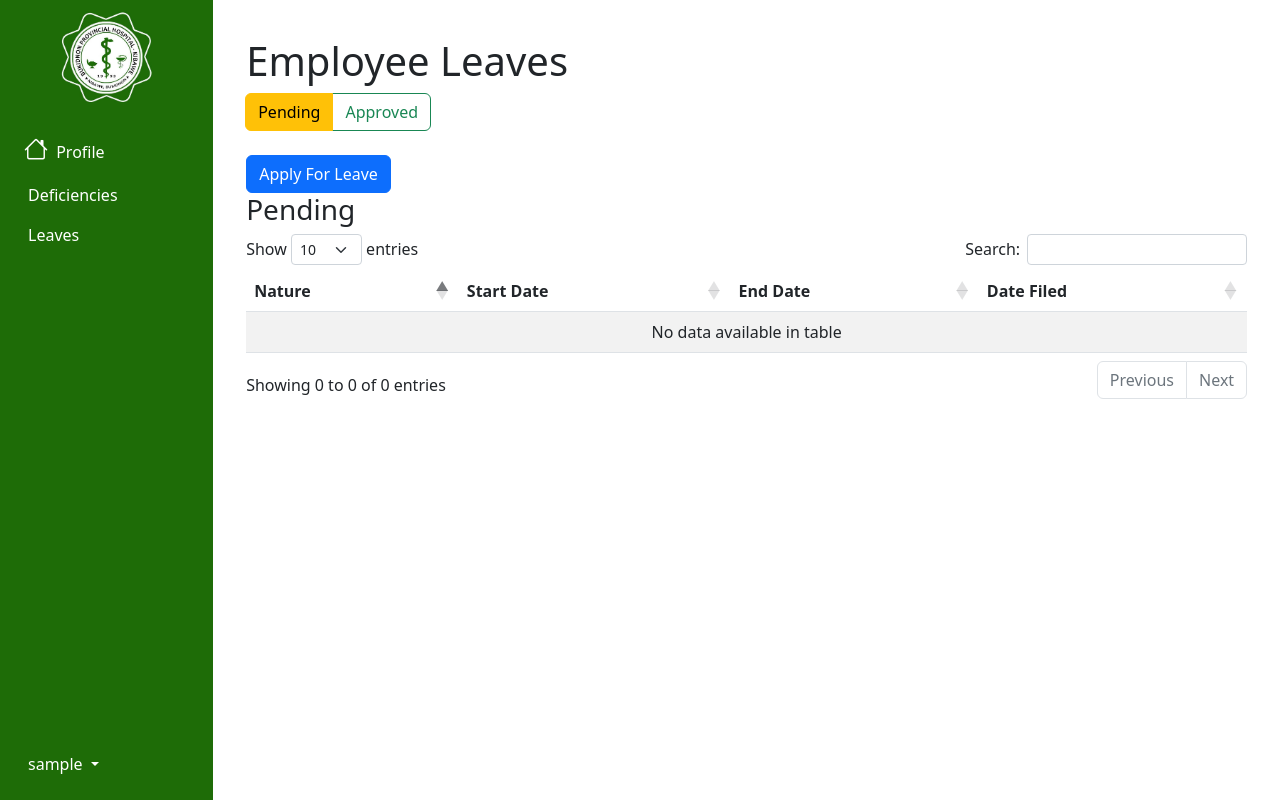
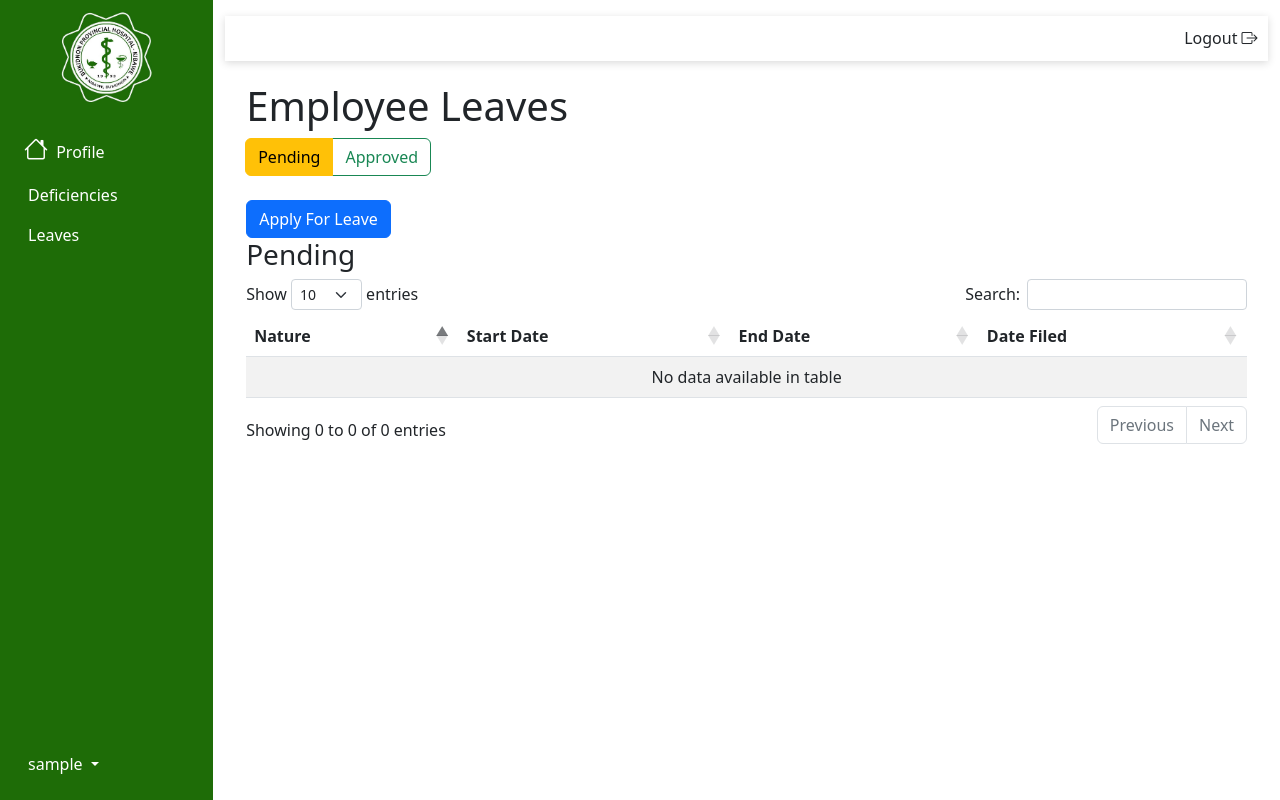
Before and after one commit to patd0tjs/hrltms, a CodeIgniter app: page /hrmis/leaves in a window 1280 px wide. Run offline with CodeIgniter, Linux system fonts and the light colour scheme; a user stored in the database is signed in; data comes from the database, SQL or seed files in the repository; some libraries are stand-ins or nearby versions.

Commit message:
added topbar for logout

```diff
--- a/application/views/components/navbar.php
+++ b/application/views/components/navbar.php
@@ -79,7 +79,6 @@
                     </a>
                     <ul class="dropdown-menu dropdown-menu-dark text-small shadow">
                         <li><a class="dropdown-item" type="button" data-bs-toggle="modal" data-bs-target="#changePass">Change Password</a></li>
-                        <li><a class="dropdown-item" href="<?= base_url()?>login">Logout</a></li>
                     </ul>
                 </div>
             </div>
@@ -150,6 +149,7 @@
         </div>
 
         <div class="col py-3">
+            <?php $this->load->view('components/topbar'); ?>
             <div class="content">
                 <?php if ($this->session->flashdata('error')){?>
 
@@ -165,4 +165,5 @@
                     </div>
                 <?php } ?>
 
+
                 <h1><?= $title?></h1>
--- /dev/null
+++ b/application/views/components/topbar.php
@@ -0,0 +1,5 @@
+<div class="bar">
+    <div align="right">
+        <a class="dropdown-item" href="<?= base_url()?>login">Logout <i class="bi bi-box-arrow-right"></i></a>
+    </div>
+</div>
--- a/assets/styles/styles.css
+++ b/assets/styles/styles.css
@@ -17,3 +17,9 @@ span.notif{
     background-color: red;
     padding: 0% 1%;
 }
+
+.bar{
+    width: 100%;
+    box-shadow: rgba(0, 0, 0, 0.15) 0px 2px 8px;
+    padding: 1%;
+}
```
